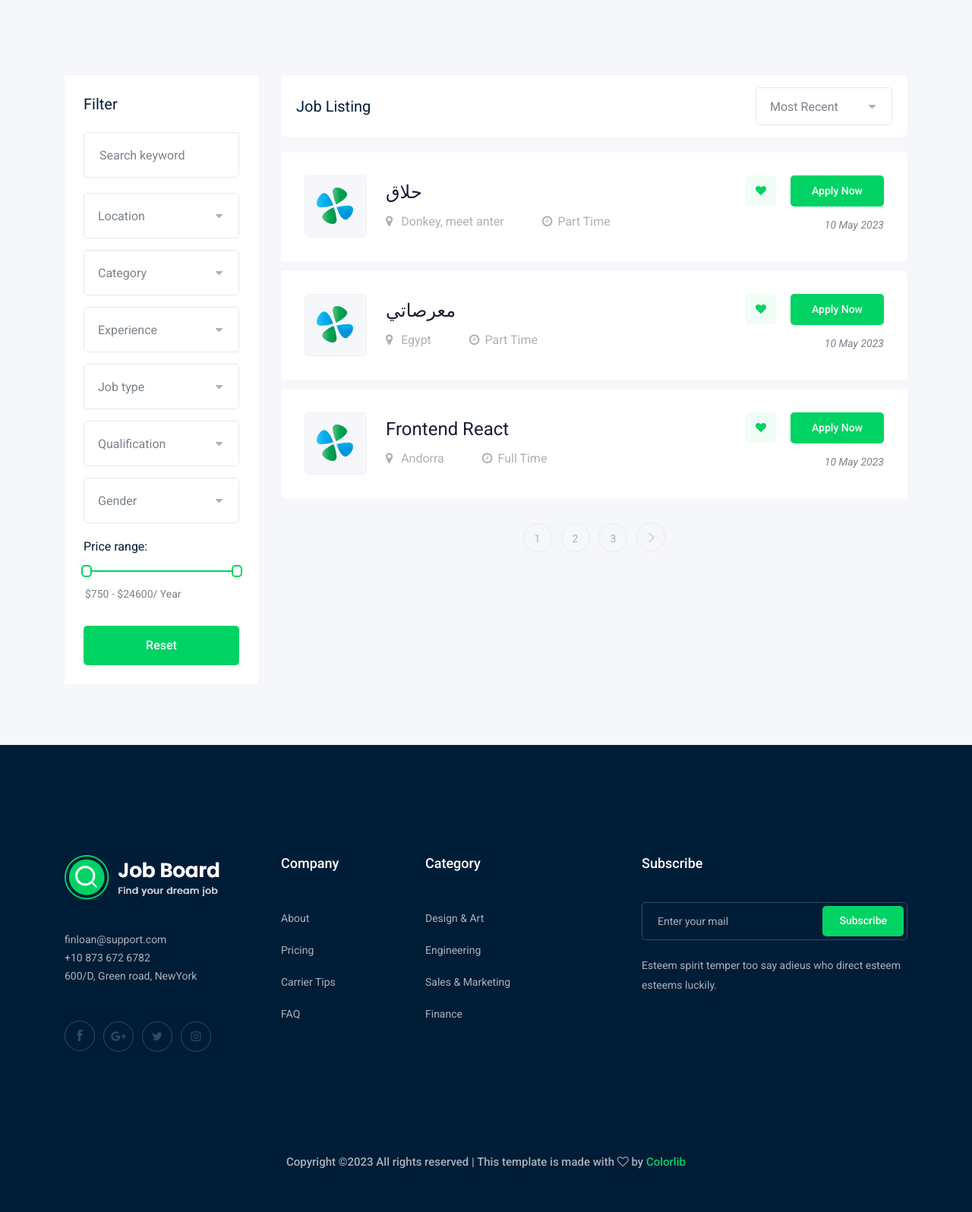
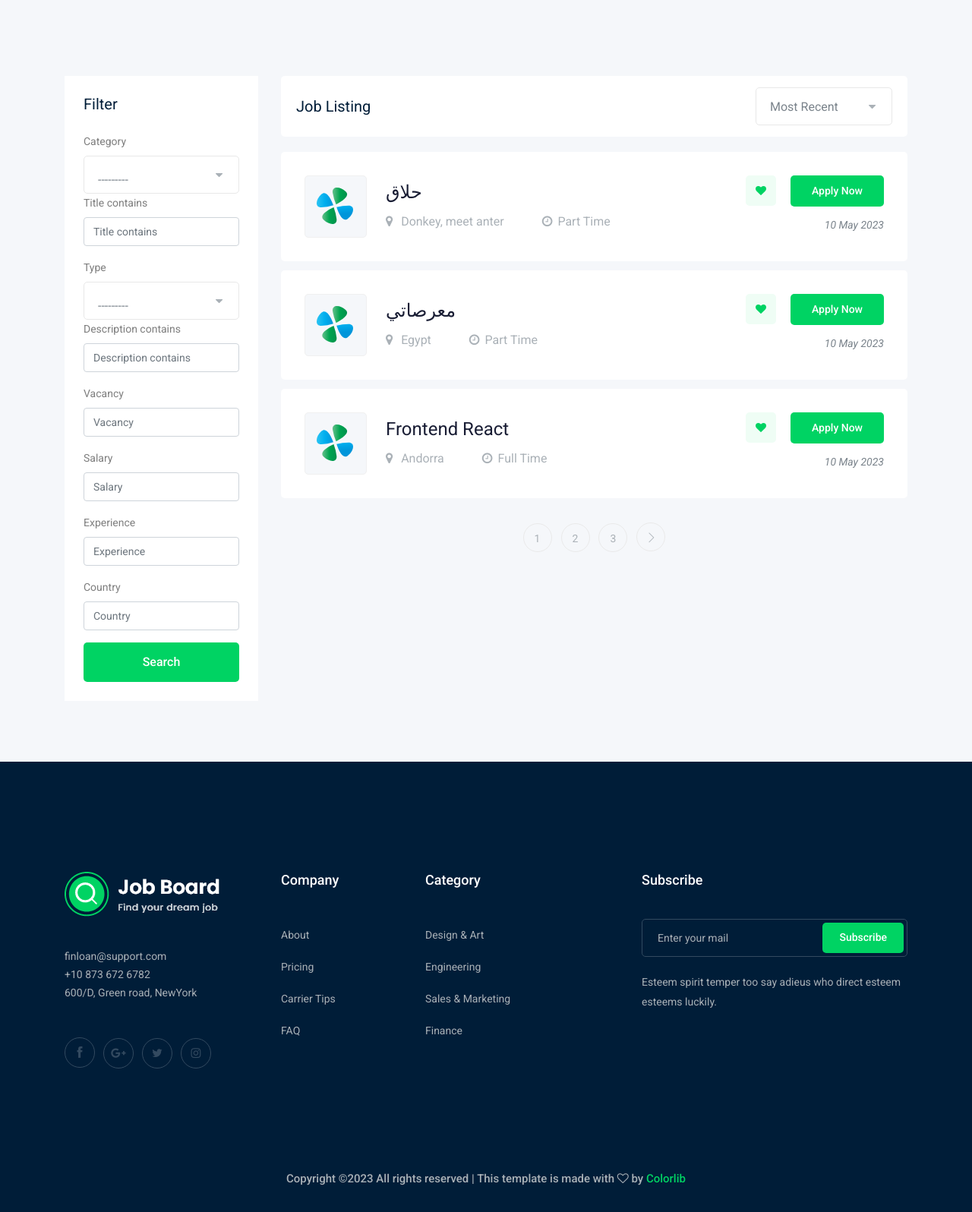
Before and after one commit to Kar1mAhmed/JobBoard-Clone, a Django app: page /jobs/ in a window 1280 px wide. Shown: the part 351-1947 px from the top of the page at 76% size. Before the commit the page ends 1890 px from the top, so only its background shows below. Run offline with Django 4.2, Linux system fonts and the light colour scheme; data comes from the database, SQL or seed files in the repository; some libraries are stand-ins or nearby versions.

Commit message:
Filters now work

```diff
--- /dev/null
+++ b/job/filters.py
@@ -0,0 +1,11 @@
+import django_filters
+
+from .models import Job
+
+class JobFilter(django_filters.FilterSet):
+    description = django_filters.CharFilter(lookup_expr='icontains')
+    title = django_filters.CharFilter(lookup_expr='icontains')
+    class Meta:
+        model = Job
+        fields = '__all__'
+        exclude = ['published_at', 'image', 'owner', 'Responsibility', 'Qualifications', 'Benefits', 'slug']
--- a/job/templates/job/job_list.html
+++ b/job/templates/job/job_list.html
@@ -1,5 +1,5 @@
 {% extends 'base.html' %}
-
+{% load bootstrap4 %}
 {% block body %}
 
     <div class="bradcam_area bradcam_bg_1">
@@ -23,79 +23,10 @@
                     <div class="job_filter white-bg">
                         <div class="form_inner white-bg">
                             <h3>Filter</h3>
-                            <form action="#">
-                                <div class="row">
-                                    <div class="col-lg-12">
-                                        <div class="single_field">
-                                            <input type="text" placeholder="Search keyword">
-                                        </div>
-                                    </div>
-                                    <div class="col-lg-12">
-                                        <div class="single_field">
-                                            <select class="wide">
-                                                <option data-display="Location">Location</option>
-                                                <option value="1">Rangpur</option>
-                                                <option value="2">Dhaka </option>
-                                            </select>
-                                        </div>
-                                    </div>
-                                    <div class="col-lg-12">
-                                        <div class="single_field">
-                                            <select class="wide">
-                                                <option data-display="Category">Category</option>
-                                                <option value="1">Category 1</option>
-                                                <option value="2">Category 2 </option>
-                                            </select>
-                                        </div>
-                                    </div>
-                                    <div class="col-lg-12">
-                                        <div class="single_field">
-                                            <select class="wide">
-                                                <option data-display="Experience">Experience</option>
-                                                <option value="1">Experience 1</option>
-                                                <option value="2">Experience 2 </option>
-                                            </select>
-                                        </div>
-                                    </div>
-                                    <div class="col-lg-12">
-                                        <div class="single_field">
-                                            <select class="wide">
-                                                <option data-display="Job type">Job type</option>
-                                                <option value="1">full time 1</option>
-                                                <option value="2">part time 2 </option>
-                                            </select>
-                                        </div>
-                                    </div>
-                                    <div class="col-lg-12">
-                                        <div class="single_field">
-                                            <select class="wide">
-                                                <option data-display="Qualification">Qualification</option>
-                                                <option value="1">Qualification 1</option>
-                                                <option value="2">Qualification 2</option>
-                                            </select>
-                                        </div>
-                                    </div>
-                                    <div class="col-lg-12">
-                                        <div class="single_field">
-                                            <select class="wide">
-                                                <option data-display="Gender">Gender</option>
-                                                <option value="1">male</option>
-                                                <option value="2">female</option>
-                                            </select>
-                                        </div>
-                                    </div>
-                                </div>
+                            <form method="GET">
+                                {% bootstrap_form filter.form %}
+                                <input type="submit" value="search" class="boxed-btn3 w-100">
                             </form>
-                        </div>
-                        <div class="range_wrap">
-                            <label for="amount">Price range:</label>
-                            <div id="slider-range"></div>
-                            <p>
-                                <input type="text" id="amount" readonly style="border:0; color:#7A838B; font-size: 14px; font-weight:400;">
-                            </p>
-                        </div>
-                        <div class="reset_btn">
-                            <button  class="boxed-btn3 w-100" type="submit">Reset</button>
                         </div>
                     </div>
                 </div>
--- a/job/views.py
+++ b/job/views.py
@@ -4,6 +4,8 @@ from django.core.paginator import Paginator
 from django.urls import reverse
 
 from .models import Job
+
+from .filters import JobFilter
 
 from .form import FormApply
 from .form import FormAdd
@@ -12,13 +14,19 @@ from .form import FormAdd
 def job_list(request):
     job_list = Job.objects.all()
 
+    my_filter = JobFilter(request.GET, queryset=job_list)
+    job_list = my_filter.qs
+
     paginator = Paginator(job_list, 3)
     page_number = request.GET.get('page')
     page_obj = paginator.get_page(page_number)
 
+    ## Filter ##
+
     context = {
                 'jobs': page_obj,
-                'jobs_count' : len(job_list)
+                'jobs_count' : len(job_list),
+                'filter': my_filter
             }
     return render(request, 'job/job_list.html', context)
 
--- a/project/settings.py
+++ b/project/settings.py
@@ -40,12 +40,13 @@ INSTALLED_APPS = [
     'django.contrib.sessions',
     'django.contrib.messages',
     'django.contrib.staticfiles',
+    'django_filters',
 
 
     #my apps
     'job',
     'contact',
-    'bootstrap4'
+    'bootstrap4',
 ]
 
 MIDDLEWARE = [
```
